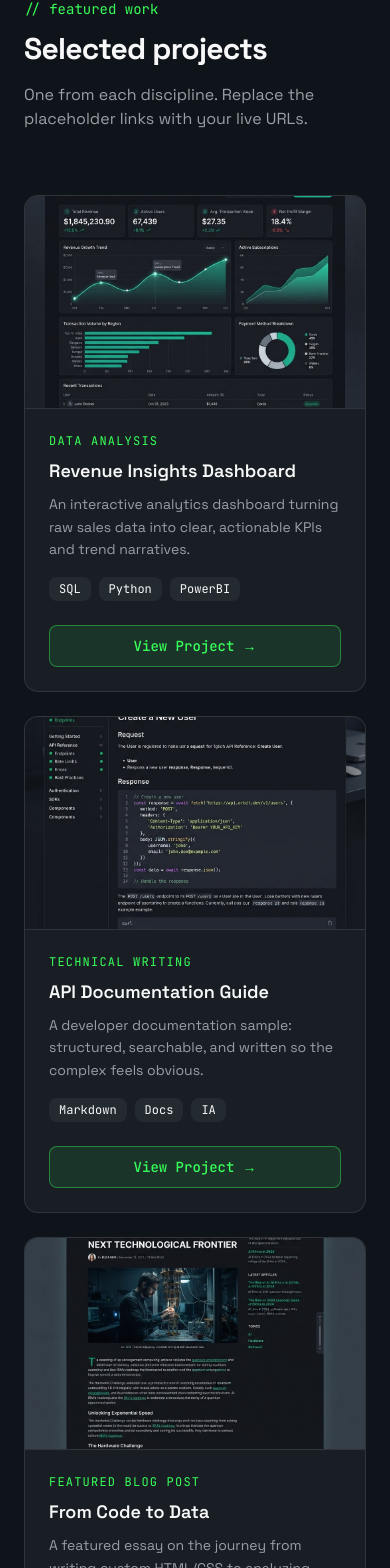
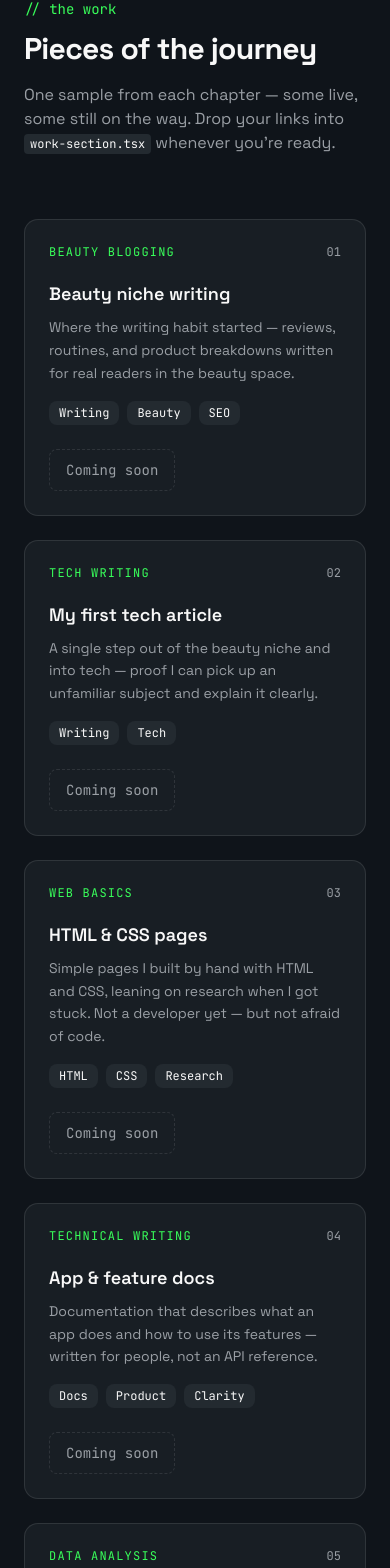
Before and after one commit to esthereze/estherportfolio, a Next.js app: page / in a window 390 px wide. Shown: the part 3516-5084 px from the top of the page. Built offline with nearby package versions, Linux system fonts and the light colour scheme.

Commit message:
feat: update project descriptions and add project link handling

```diff
--- a/components/work-section.tsx
+++ b/components/work-section.tsx
@@ -1,32 +1,49 @@
-import Image from 'next/image'
-
+// ─────────────────────────────────────────────────────────────────────────
+// EDIT YOUR WORK HERE
+// For each item, paste your live URL into `href`. Leave it as "" and the card
+// shows a quiet "Coming soon" state instead of a broken link — safe to ship.
+// Add or remove items freely; the grid adjusts automatically.
+// ─────────────────────────────────────────────────────────────────────────
 const projects = [
   {
-    kind: 'Data Analysis',
-    title: 'Revenue Insights Dashboard',
+    kind: 'Beauty Blogging',
+    title: 'Beauty niche writing',
     description:
-      'An interactive analytics dashboard turning raw sales data into clear, actionable KPIs and trend narratives.',
-    image: '/projects/dashboard.png',
-    alt: 'Dark-mode data analytics dashboard with charts and KPI cards',
-    stack: ['SQL', 'Python', 'PowerBI'],
+      'Where the writing habit started — reviews, routines, and product breakdowns written for real readers in the beauty space.',
+    tags: ['Writing', 'Beauty', 'SEO'],
+    href: '', // INSERT your beauty blog URL
+  },
+  {
+    kind: 'Tech Writing',
+    title: 'My first tech article',
+    description:
+      'A single step out of the beauty niche and into tech — proof I can pick up an unfamiliar subject and explain it clearly.',
+    tags: ['Writing', 'Tech'],
+    href: '', // INSERT your tech article URL
+  },
+  {
+    kind: 'Web Basics',
+    title: 'HTML & CSS pages',
+    description:
+      'Simple pages I built by hand with HTML and CSS, leaning on research when I got stuck. Not a developer yet — but not afraid of code.',
+    tags: ['HTML', 'CSS', 'Research'],
+    href: '', // INSERT a live page or CodePen link
   },
   {
     kind: 'Technical Writing',
-    title: 'API Documentation Guide',
+    title: 'App & feature docs',
     description:
-      'A developer documentation sample: structured, searchable, and written so the complex feels obvious.',
-    image: '/projects/docs.png',
-    alt: 'Dark-mode technical documentation site with sidebar and code blocks',
-    stack: ['Markdown', 'Docs', 'IA'],
+      'Documentation that describes what an app does and how to use its features — written for people, not an API reference.',
+    tags: ['Docs', 'Product', 'Clarity'],
+    href: '', // INSERT a writing sample link
   },
   {
-    kind: 'Featured Blog Post',
-    title: 'From Code to Data',
+    kind: 'Data Analysis',
+    title: 'Excel, SQL & BI dashboards',
     description:
-      'A featured essay on the journey from writing custom HTML/CSS to analyzing data at scale.',
-    image: '/projects/blog.png',
-    alt: 'Dark-mode blog article page with headline and body text',
-    stack: ['SEO', 'Writing', 'Strategy'],
+      'Turning spreadsheets into answers — basic analysis in Excel and MySQL, visualized in Tableau and Power BI.',
+    tags: ['Excel', 'MySQL', 'Tableau', 'Power BI'],
+    href: '', // INSERT a dashboard or workbook link
   },
 ]
 
@@ -35,52 +52,70 @@ export function WorkSection() {
     <section id="work" className="scroll-mt-24 border-t border-border px-6 py-24">
       <div className="mx-auto max-w-6xl">
         <div className="mb-16 max-w-2xl">
-          <p className="mb-3 font-mono text-sm text-primary">// featured work</p>
-          <h2 className="text-balance text-3xl font-bold tracking-tight md:text-4xl">Selected projects</h2>
+          <p className="mb-3 font-mono text-sm text-primary">// the work</p>
+          <h2 className="text-balance text-3xl font-bold tracking-tight md:text-4xl">
+            Pieces of the journey
+          </h2>
           <p className="mt-4 text-pretty text-muted-foreground">
-            One from each discipline. Replace the placeholder links with your live URLs.
+            One sample from each chapter — some live, some still on the way. Drop your links into{' '}
+            <code className="rounded bg-secondary px-1.5 py-0.5 font-mono text-xs text-secondary-foreground">
+              work-section.tsx
+            </code>{' '}
+            whenever you&apos;re ready.
           </p>
         </div>
 
-        <div className="grid gap-6 md:grid-cols-3">
-          {projects.map((project) => (
+        <div className="grid gap-6 md:grid-cols-2 lg:grid-cols-3">
+          {projects.map((project, index) => {
+            const hasLink = project.href.trim().length > 0
+            return (
               <article
                 key={project.title}
-              className="group flex flex-col overflow-hidden rounded-xl border border-border bg-card transition-colors hover:border-primary/40"
+                className="group relative flex flex-col rounded-xl border border-border bg-card p-6 transition-colors hover:border-primary/50"
               >
-              <div className="relative aspect-[16/10] overflow-hidden border-b border-border">
-                <Image
-                  src={project.image || '/placeholder.svg'}
-                  alt={project.alt}
-                  fill
-                  className="object-cover transition-transform duration-500 group-hover:scale-105"
-                  sizes="(max-width: 768px) 100vw, 33vw"
-                />
+                <div className="mb-5 flex items-center justify-between">
+                  <span className="font-mono text-xs uppercase tracking-widest text-primary">
+                    {project.kind}
+                  </span>
+                  <span className="font-mono text-xs text-muted-foreground">
+                    {String(index + 1).padStart(2, '0')}
+                  </span>
                 </div>
-              <div className="flex flex-1 flex-col p-6">
-                <span className="font-mono text-xs uppercase tracking-widest text-primary">{project.kind}</span>
-                <h3 className="mt-2 text-lg font-semibold">{project.title}</h3>
+
+                <h3 className="text-lg font-semibold">{project.title}</h3>
                 <p className="mt-2 flex-1 text-pretty text-sm leading-relaxed text-muted-foreground">
                   {project.description}
                 </p>
+
                 <ul className="mt-4 flex flex-wrap gap-2">
-                  {project.stack.map((tag) => (
-                    <li key={tag} className="rounded-md bg-secondary px-2.5 py-1 font-mono text-xs text-secondary-foreground">
+                  {project.tags.map((tag) => (
+                    <li
+                      key={tag}
+                      className="rounded-md bg-secondary px-2.5 py-1 font-mono text-xs text-secondary-foreground"
+                    >
                       {tag}
                     </li>
                   ))}
                 </ul>
-                {/* INSERT PROJECT LINK HERE — replace href="#" with your live URL */}
+
+                {hasLink ? (
                   <a
-                  href="#"
-                  className="mt-6 inline-flex items-center justify-center gap-2 rounded-md border border-primary/40 bg-primary/10 px-4 py-2.5 font-mono text-sm font-medium text-primary transition-colors hover:bg-primary/20"
+                    href={project.href}
+                    target="_blank"
+                    rel="noopener noreferrer"
+                    className="mt-6 inline-flex items-center gap-2 self-start rounded-md border border-primary/40 bg-primary/10 px-4 py-2.5 font-mono text-sm font-medium text-primary shadow-[0_0_20px_-6px_var(--color-primary)] transition-colors hover:bg-primary/20"
                   >
-                  View Project
+                    View
                     <span aria-hidden="true">→</span>
                   </a>
-              </div>
+                ) : (
+                  <span className="mt-6 inline-flex items-center gap-2 self-start rounded-md border border-dashed border-border px-4 py-2.5 font-mono text-sm text-muted-foreground">
+                    Coming soon
+                  </span>
+                )}
               </article>
-          ))}
+            )
+          })}
         </div>
       </div>
     </section>
```
Lines whose indentation alone changed are shown as unchanged.
